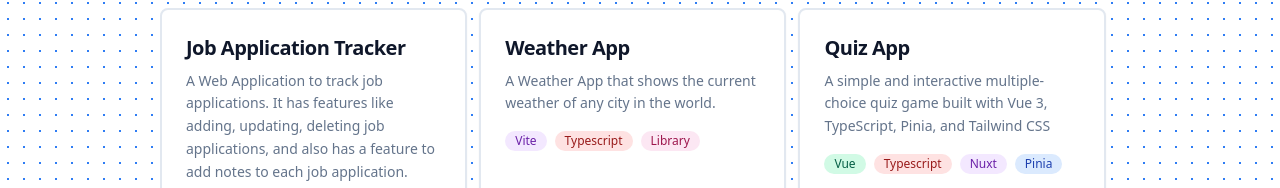
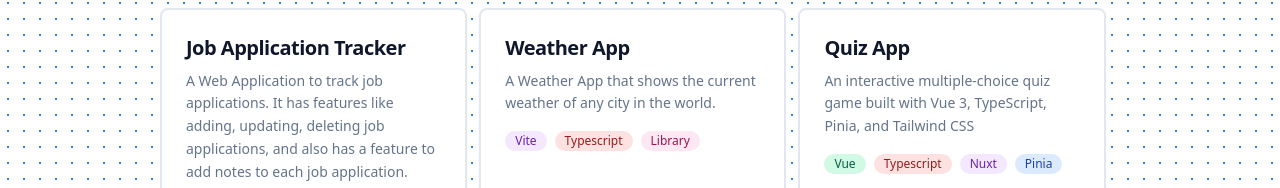
Before and after one commit to mokone-september/Portfolio, a Next.js app: page /projects in a window 1280 px wide. Shown: the part 261-449 px from the top of the page. Built offline with nearby package versions, Linux system fonts and the light colour scheme.

Commit message:
docs : wording src/app/projects

```diff
--- a/src/app/projects/page.tsx
+++ b/src/app/projects/page.tsx
@@ -27,7 +27,7 @@ const projectsPage = () => {
     {
       title: "Quiz App",
       description:
-    "A simple and interactive multiple-choice quiz game built with Vue 3, TypeScript, Pinia, and Tailwind CSS",
+    "An interactive multiple-choice quiz game built with Vue 3, TypeScript, Pinia, and Tailwind CSS",
     tags: ["Vue", "Typescript", "Nuxt", "Pinia"],
       link: "https://quiz-nuxt-smoky.vercel.app/",
     },
```
